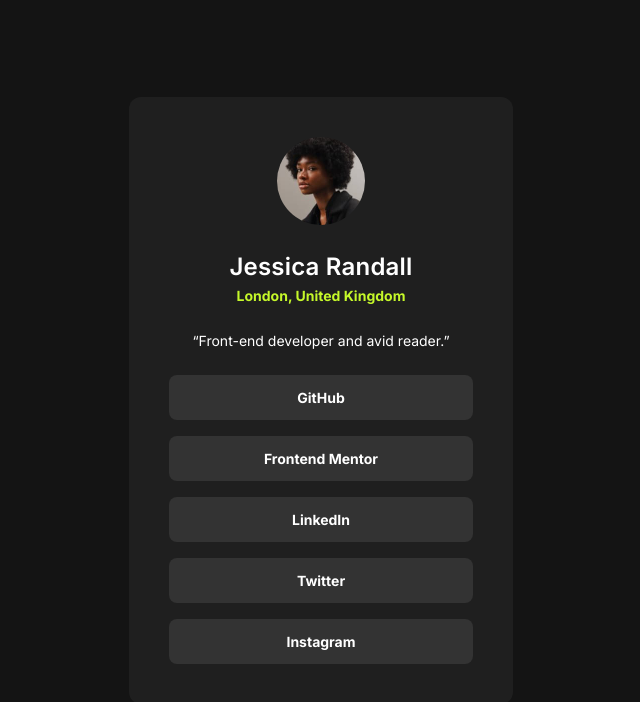
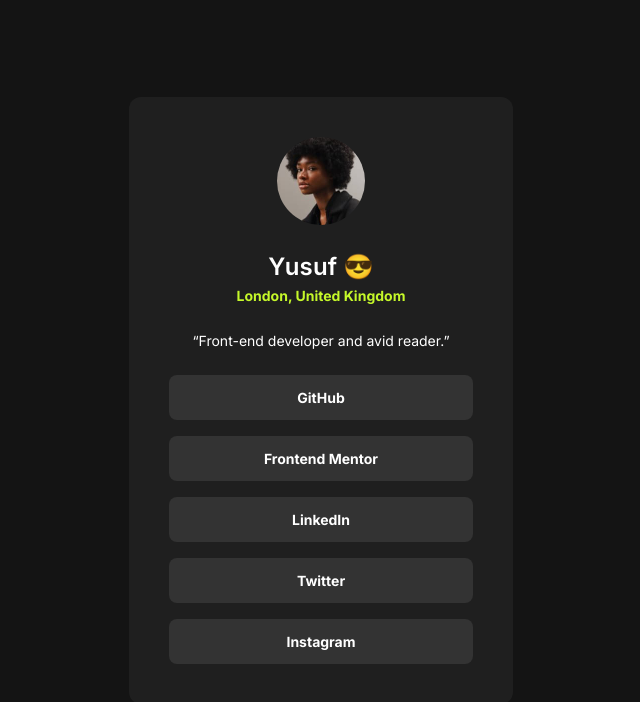
Before and after one commit to kborkowski/social-links-profile, a plain HTML site: page index.html in a window 1280 px wide. Shown: the whole page, without its empty margins (319-959 px from the left). Drawn offline with Linux system fonts and the light colour scheme.

Commit message:
Update profile card name to Yusuf for personalization

```diff
--- a/index.html
+++ b/index.html
@@ -21,7 +21,7 @@
       </picture>
       <div class="card__content flow align-center">
         <hgroup class="card__info">
-          <h2>Jessica Randall</h2>
+          <h2>Yusuf 😎</h2>
           <p><strong>London, United Kingdom</strong></p>
         </hgroup>
           <p class="card__quote"><q>Front-end developer and avid reader.</q></p>
```
